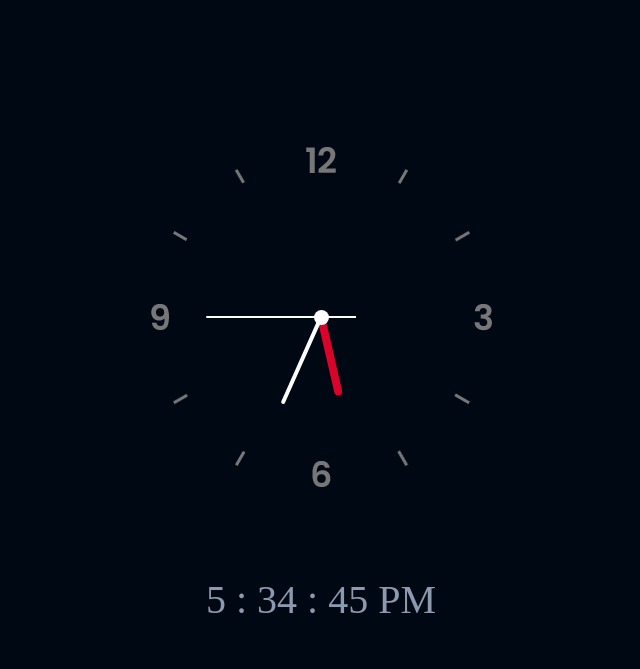
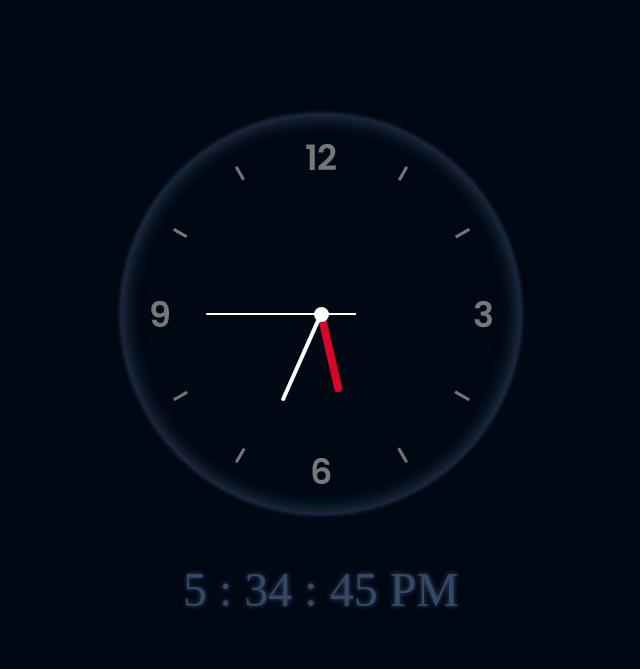
Before and after one commit to Sandun-Induranga/Animated-Clock, a plain HTML site: page index.html in a window 1280 px wide. Shown: the whole page, without its empty margins (303-943 px from the left). Drawn offline with Linux system fonts and the light colour scheme.

Commit message:
Content Updated

```diff
--- a/assets/css/Styles.css
+++ b/assets/css/Styles.css
@@ -17,6 +17,8 @@ main{
     background: url("../img/clock.png");
     width: 400px;
     height: 400px;
+    border-radius: 100%;
+    box-shadow: 0 0 5px #344966, inset 0 0 20px #344966;
 }
 
 main::before{
@@ -80,6 +82,14 @@ div{
 }
 
 p{
-    color: #8d99ae;
-    font-size: 2.5em;
+    color: #344966;
+    font-size: 3em;
+    text-shadow: 0 0 5px #344966;
 }
+
+body>aside{
+    display: flex;
+    align-items: center;
+    justify-content: center;
+    flex-direction: column;
+}
--- a/index.html
+++ b/index.html
@@ -7,6 +7,7 @@
     <link rel="stylesheet" href="assets/css/Styles.css">
 </head>
 <body>
+<aside>
     <main>
         <section>
             <div class="hour"></div>
@@ -29,5 +30,6 @@
     <aside>
         <p>09 : 10 : 00 AM</p>
     </aside>
+</aside>
 </body>
 </html>
```
Lines whose indentation alone changed are shown as unchanged.
